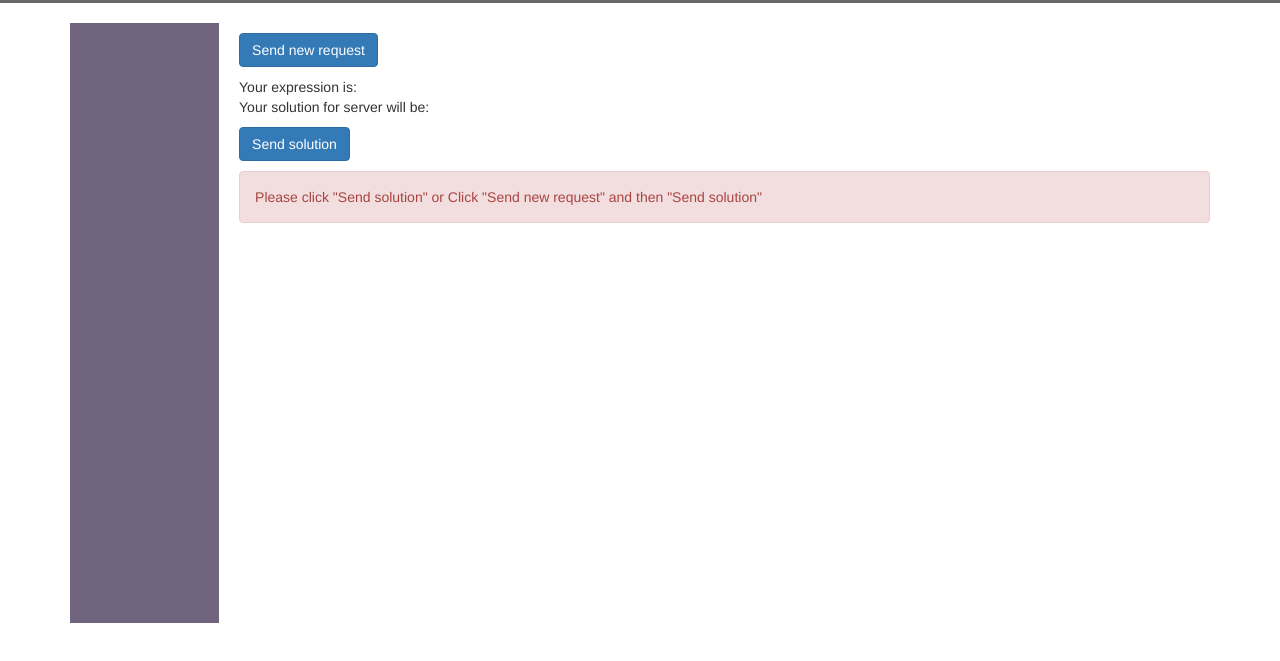
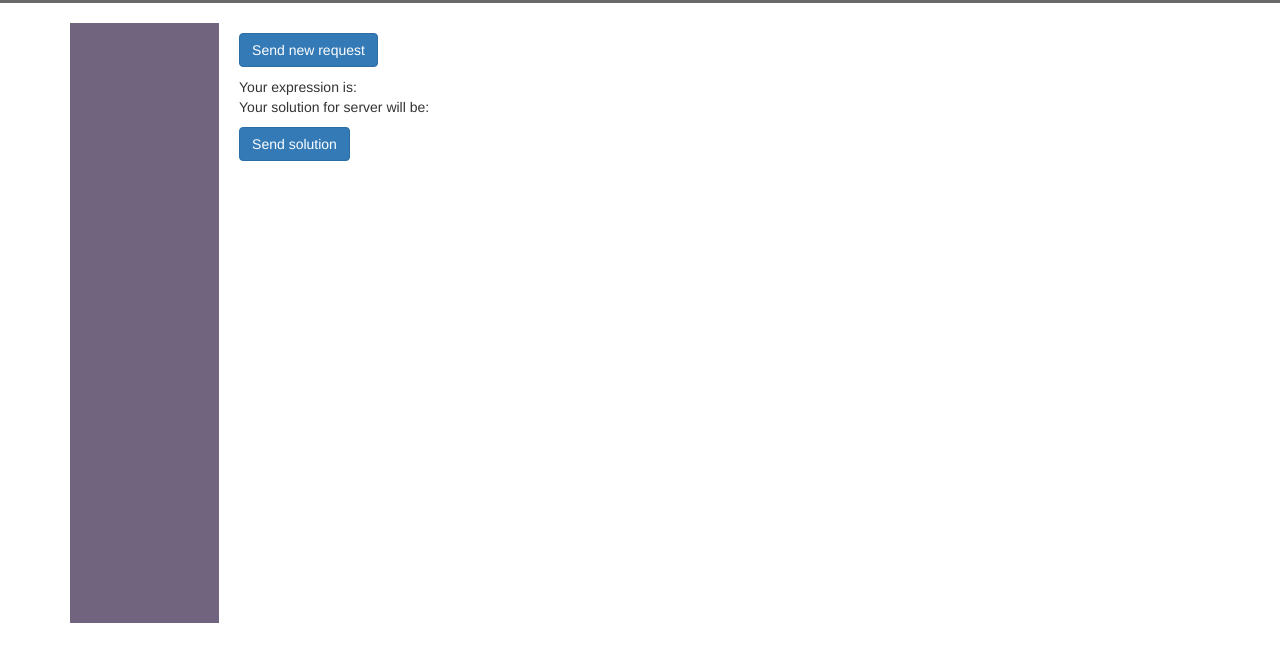
Before and after one commit to Nomaddis/RPNCalculator, a website: page app/index.html in a window 1280 px wide. Shown: the part 87-748 px from the top of the page. Drawn offline with nearby package versions, Linux system fonts and the light colour scheme; no server answers.

Commit message:
add fixes

```diff
--- a/app/app.js
+++ b/app/app.js
@@ -22,17 +22,13 @@ class MathSolver {
                 } else if(postfix[i] === "-") {
                     resultStack.push(parseInt(b) + parseInt(a) + 8);
                 } else if(postfix[i] === "*") {
-                    console.log('case 1', parseInt(b) + '%' + parseInt(a));
                     if((parseInt(b) % parseInt(a)) === isNaN(parseInt(a) % parseInt(b)) || parseInt(a) === 0 ) {
-                        console.log('case 2');
                         resultStack.push(42);
                     }
                     else {
-                        console.log('case 3');
                         resultStack.push(parseInt(b) % parseInt(a));
                     }
                 } else if(postfix[i] === "/") {
-                    console.log('case 1', + parseInt(a));
                     if((parseInt(b) / parseInt(a)) === (0 || Infinity) || parseInt(a) === 0) {
                         resultStack.push(42);
                     }
@@ -87,9 +83,10 @@ module.controller("calculateRPN", function ($scope, $http) {
         };
         console.log($scope.result);
     };
-
+    $scope.show = false;
     //POST results to server
     $scope.POST = function () {
+        $scope.show = true;
         console.log('post');
         $http.post(url, $scope.result)
             .success(function(result)
--- a/app/index.html
+++ b/app/index.html
@@ -28,9 +28,9 @@
                 <div id="get-response"><span>Your expression is:</span><span id="response-text">{{response.expressions}}</span></div>
                 <div id="post-response"><span>Your solution for server will be:</span><span id="calculate-text">{{result.results}}</span></div>
                 <button type="button" id="send-sol-btn" class="btn btn-primary" ng-click="POST()">Send solution</button>
-                <div class="allerts">
+                <div class="allerts" ng-show="show">
                     <div class="alert alert-danger" role="alert" ng-hide="serverResult">
-                        Please click "Send solution" or Click "Send new request" and then "Send solution"
+                        Solution is false, please click "Send new request" and then "Send solution"
                     </div>
                     <div class="alert alert-success" role="alert" ng-show="serverResult">
                         Solution is true
```
